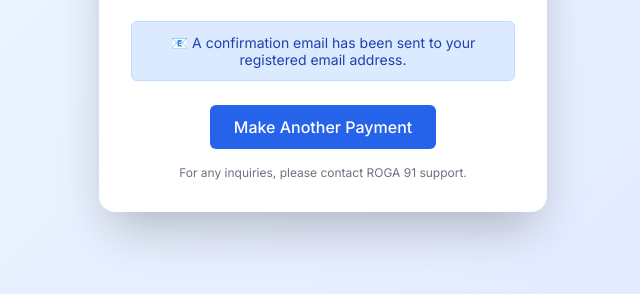
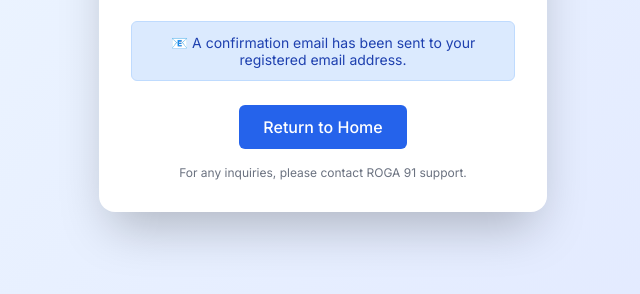
Before and after one commit to dcx2024/regan, a website: page roga91/Frontend/success.html in a window 1280 px wide. Shown: the part 390-684 px from the top of the page, without its empty margins (317-957 px from the left). Drawn offline with Linux system fonts and the light colour scheme.

Commit message:
Update success.html

```diff
--- a/roga91/Frontend/success.html
+++ b/roga91/Frontend/success.html
@@ -22,7 +22,7 @@
                 <p>📧 A confirmation email has been sent to your registered email address.</p>
             </div>
 
-            <a href="index.html" class="action-btn">Make Another Payment</a>
+            <a href="index.html" class="action-btn">Return to Home</a>
 
             <p style="margin-top: 1rem; font-size: 0.75rem; color: #6b7280;">
                 For any inquiries, please contact ROGA 91 support.
```
